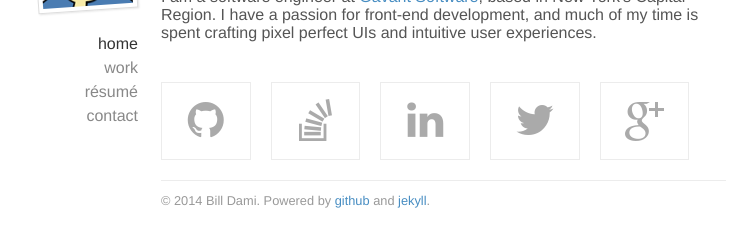
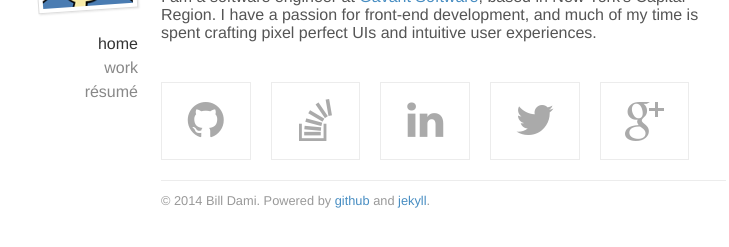
Before and after one commit to billdami/billdami.github.io, a Jekyll site: the page built from index.html, in a window 1280 px wide. Shown: the part 209-456 px from the top of the page, without its empty margins (264-993 px from the left). Built offline with Jekyll 4.4.1, drawn with Linux system fonts in a browser that asks for light colours.

Commit message:
remove contact us menu link

```diff
--- a/_layouts/default.html
+++ b/_layouts/default.html
@@ -24,9 +24,6 @@
                         <li{% if page.url == '/resume/' %} class="active"{% endif %}>
                             <a href="/resume/">r&eacute;sum&eacute;</a>
                         </li>
-                        <li{% if page.url == '/contact/' %} class="active"{% endif %}>
-                            <a href="/contact/">contact</a>
-                        </li>
                     </ul>
                 </div>
                 <div class="col-13">
```
